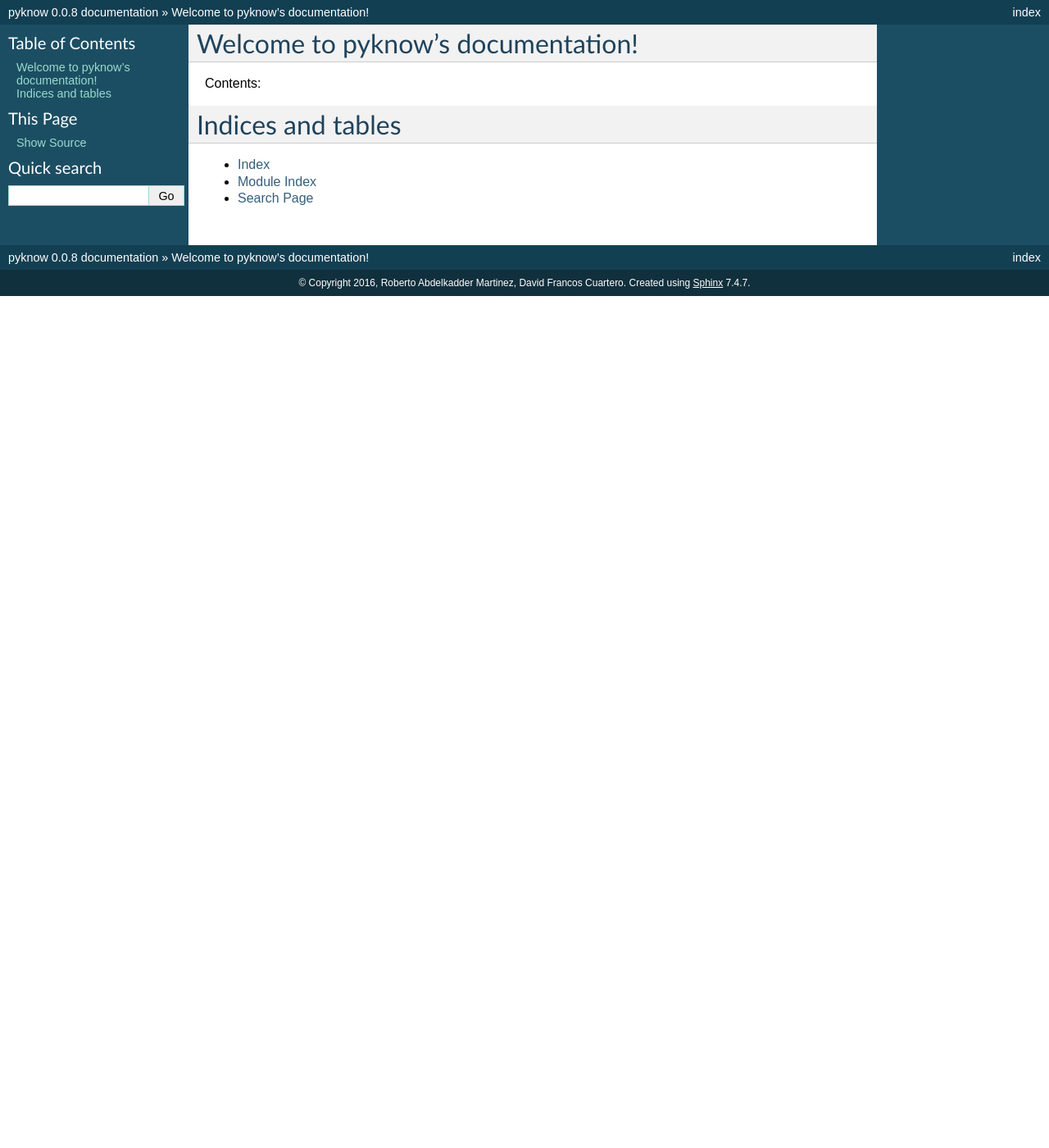
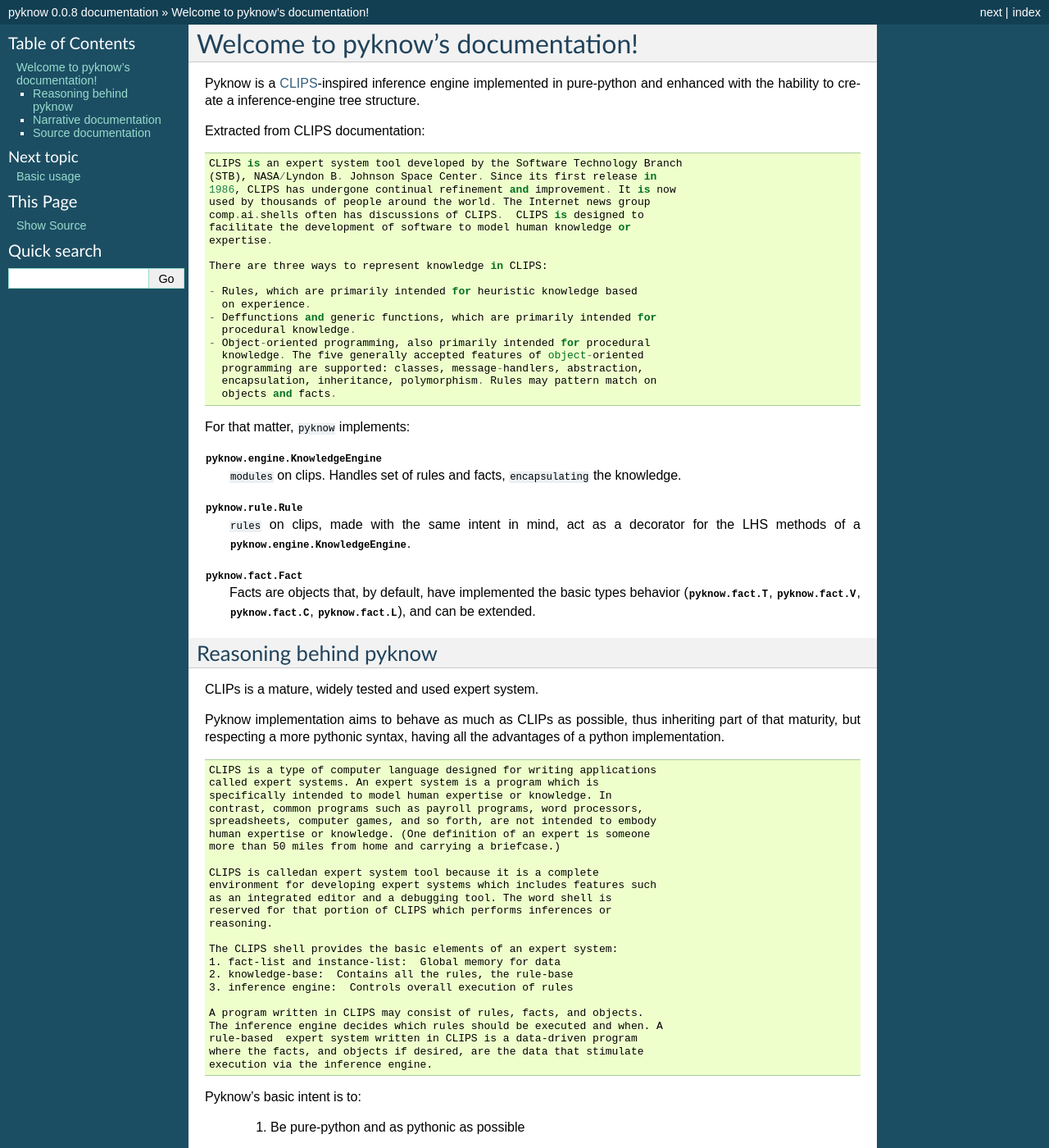
Before and after one commit to buguroo/pyknow, a Sphinx documentation site: the page built from docs/source/index.rst, in a window 1280 px wide and 1400 px high. Shown: the whole window at 82% size. Built offline with Sphinx 7.4.7, drawn with Linux system fonts in a browser that asks for light colours; some of the changed text lies outside the part shown.

Commit message:
Added basic introduction

```diff
--- a/docs/source/index.rst
+++ b/docs/source/index.rst
@@ -6,16 +6,110 @@
 Welcome to pyknow's documentation!
 ==================================
 
-Contents:
+Pyknow is a `CLIPS <clipsrules.sourceforge.net>`_-inspired inference engine
+implemented in pure-python and enhanced with the hability to create a
+inference-engine tree structure.
+
+Extracted from CLIPS documentation::
+
+    CLIPS is an expert system tool developed by the Software Technology Branch
+    (STB), NASA/Lyndon B. Johnson Space Center. Since its first release in
+    1986, CLIPS has undergone continual refinement and improvement. It is now
+    used by thousands of people around the world. The Internet news group
+    comp.ai.shells often has discussions of CLIPS.  CLIPS is designed to
+    facilitate the development of software to model human knowledge or
+    expertise.
+
+    There are three ways to represent knowledge in CLIPS:
+
+    - Rules, which are primarily intended for heuristic knowledge based
+      on experience.
+    - Deffunctions and generic functions, which are primarily intended for
+      procedural knowledge.
+    - Object-oriented programming, also primarily intended for procedural
+      knowledge. The five generally accepted features of object-oriented
+      programming are supported: classes, message-handlers, abstraction,
+      encapsulation, inheritance, polymorphism. Rules may pattern match on
+      objects and facts.
+
+For that matter, ``pyknow`` implements:
+
+:obj:`pyknow.engine.KnowledgeEngine`
+    ``modules`` on clips. Handles set of rules and facts, ``encapsulating``
+    the knowledge.
+
+:obj:`pyknow.rule.Rule`
+    ``rules`` on clips, made with the same intent in mind, act as a decorator
+    for the LHS methods of a :obj:`pyknow.engine.KnowledgeEngine`.
+
+:obj:`pyknow.fact.Fact`
+    Facts are objects that, by default, have implemented the basic types
+    behavior (:obj:`pyknow.fact.T`, :obj:`pyknow.fact.V`,
+    :obj:`pyknow.fact.C`, :obj:`pyknow.fact.L`), and can be extended.
+
+Reasoning behind pyknow
+-----------------------
+
+CLIPs is a mature, widely tested and used expert system.
+
+Pyknow implementation aims to behave as much as CLIPs as possible, thus
+inheriting part of that maturity, but respecting a more pythonic syntax,
+having all the advantages of a python implementation.
+
+::
+
+        CLIPS is a type of computer language designed for writing applications
+        called expert systems. An expert system is a program which is
+        specifically intended to model human expertise or knowledge. In
+        contrast, common programs such as payroll programs, word processors,
+        spreadsheets, computer games, and so forth, are not intended to embody
+        human expertise or knowledge. (One definition of an expert is someone
+        more than 50 miles from home and carrying a briefcase.)
+
+        CLIPS is calledan expert system tool because it is a complete
+        environment for developing expert systems which includes features such
+        as an integrated editor and a debugging tool. The word shell is
+        reserved for that portion of CLIPS which performs inferences or
+        reasoning.
+
+        The CLIPS shell provides the basic elements of an expert system:
+        1. fact-list and instance-list:  Global memory for data
+        2. knowledge-base:  Contains all the rules, the rule-base
+        3. inference engine:  Controls overall execution of rules
+
+        A program written in CLIPS may consist of rules, facts, and objects.
+        The inference engine decides which rules should be executed and when. A
+        rule‑based  expert system written in CLIPS is a data-driven program
+        where the facts, and objects if desired, are the data that stimulate
+        execution via the inference engine.
+
+Pyknow's basic intent is to:
+
+    #. Be pure-python and as pythonic as possible
+    #. Behave as much as ``CLIPS`` as possible
+    #. Provide the basic elements of an expert system
+
+        #. A ``fact-list`` and ``instance-list`` -> \
+                   :obj:`pyknow.factlist.FactList`
+        #. A inference engine, via :obj:`pyknow.engine.KnowledgeEngine`
+        #. A ``knowledge-base``, available via
+           :func:`pyknow.engine.KnowledgeEngine.get_rules`
+
+    #. Provide a tree structure to ``inference engines`` interaction.
+
+
+Narrative documentation
+-----------------------
+
 
 .. toctree::
+   introduction
+   trees
    :maxdepth: 2
 
+Source documentation
+--------------------
 
-
-Indices and tables
-==================
-
-* :ref:`genindex`
-* :ref:`modindex`
-* :ref:`search`
+   * :ref:`genindex`
+   * :ref:`modindex`
+   * :ref:`search`
--- /dev/null
+++ b/docs/source/trees.rst
@@ -0,0 +1,2 @@
+KnowledgeEngine Trees
+=====================
```
Also changed, not shown: docs/source/introduction.rst (added, +78 -0 lines).
